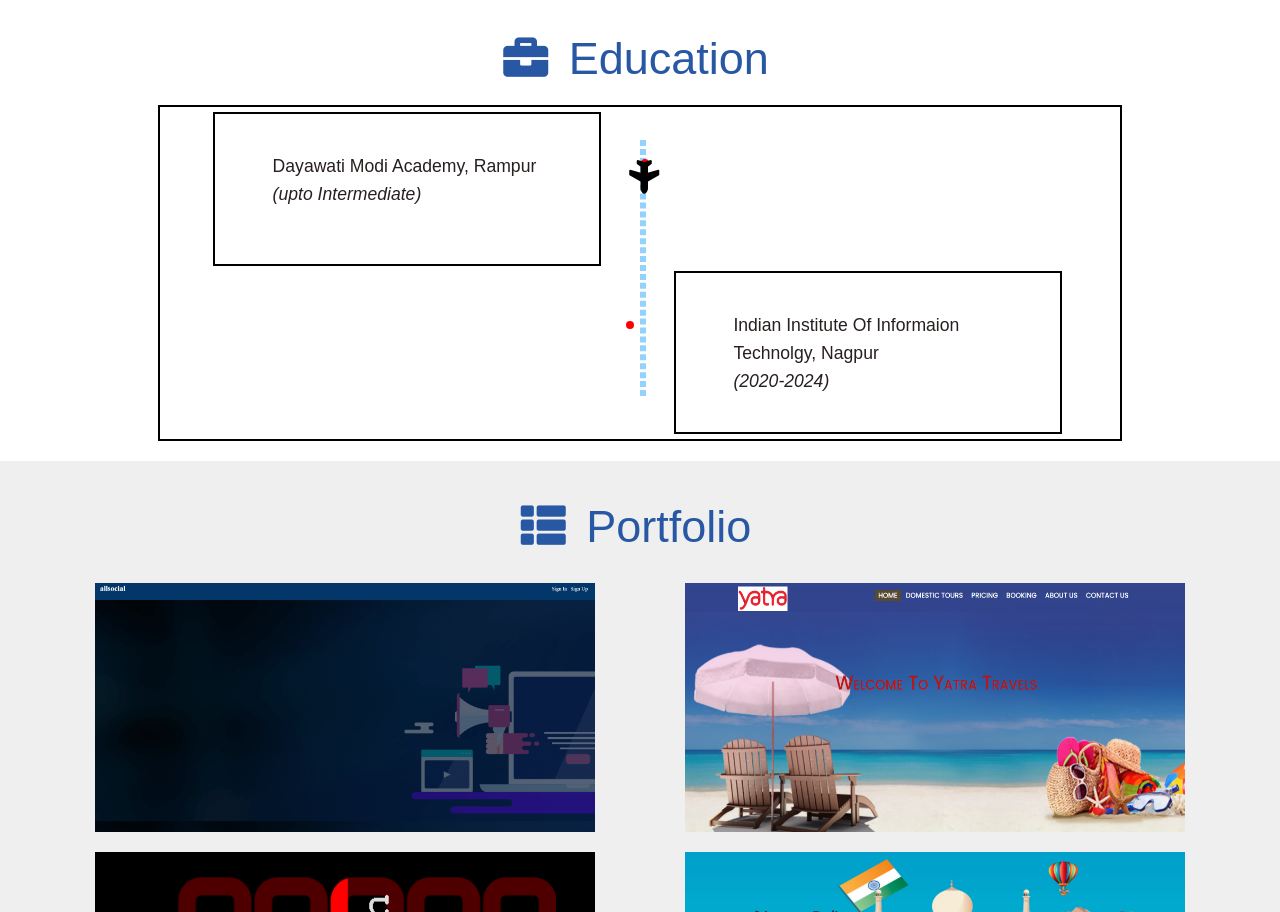
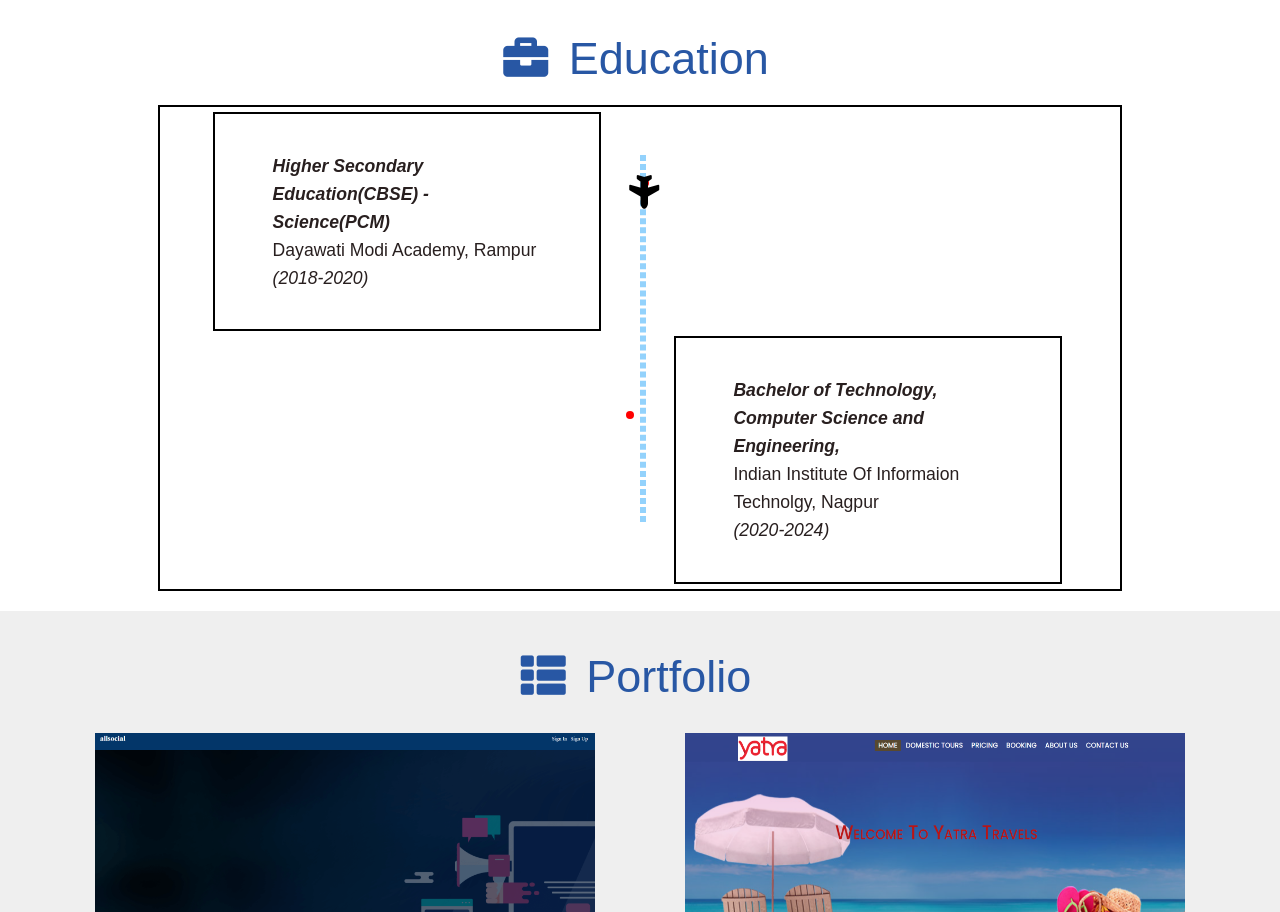
Before and after one commit to kushagras508/https-kushagras508.github.io, a plain HTML site: page index.html in a window 1280 px wide. Shown: the part 1162-2074 px from the top of the page. Drawn offline with Linux system fonts and the light colour scheme.

Commit message:
Update index.html

```diff
--- a/index.html
+++ b/index.html
@@ -186,13 +186,25 @@
                 <div class="timeline-box">
                     <div id="education-para">
                         <p>
-                            Dayawati Modi Academy, Rampur<br> <i>(upto Intermediate)</i>
+                            <div id="p1">
+                                <i><B>
+                                    Higher Secondary Education(CBSE) -<br> Science(PCM)
+                                </B>
+                                </i>
+                            </div>
+                            Dayawati Modi Academy, Rampur<br> <i>(2018-2020)</i>
                         </p>
                     </div>
                 </div>
                 <div class="timeline-box">
                     <div id="education-para">
                         <p>
+                            <div id="p1">
+                                <i><B>
+                                    Bachelor of Technology,<br> Computer Science and Engineering,
+                                </B>
+                                </i>
+                            </div>
                             Indian Institute Of Informaion Technolgy, Nagpur<br> <i>(2020-2024)</i>
                         </p>
                     </div>
```
